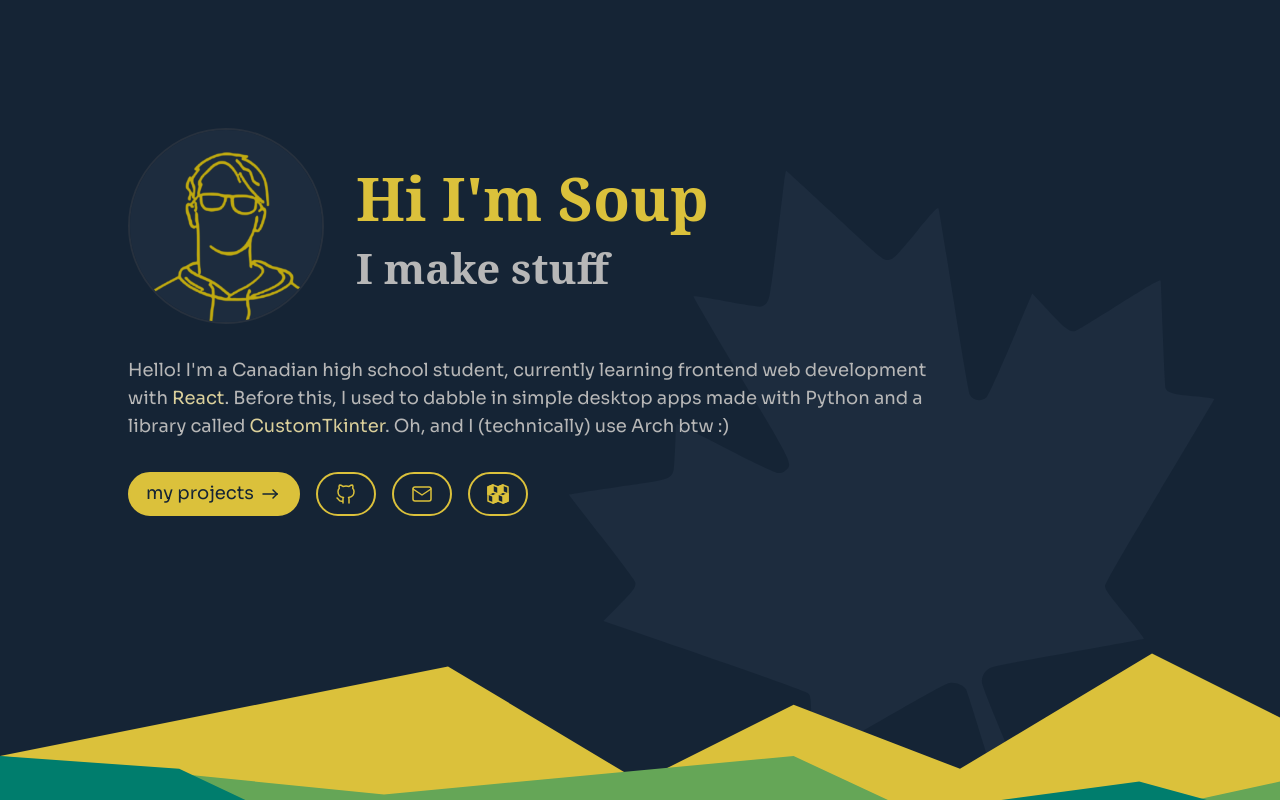
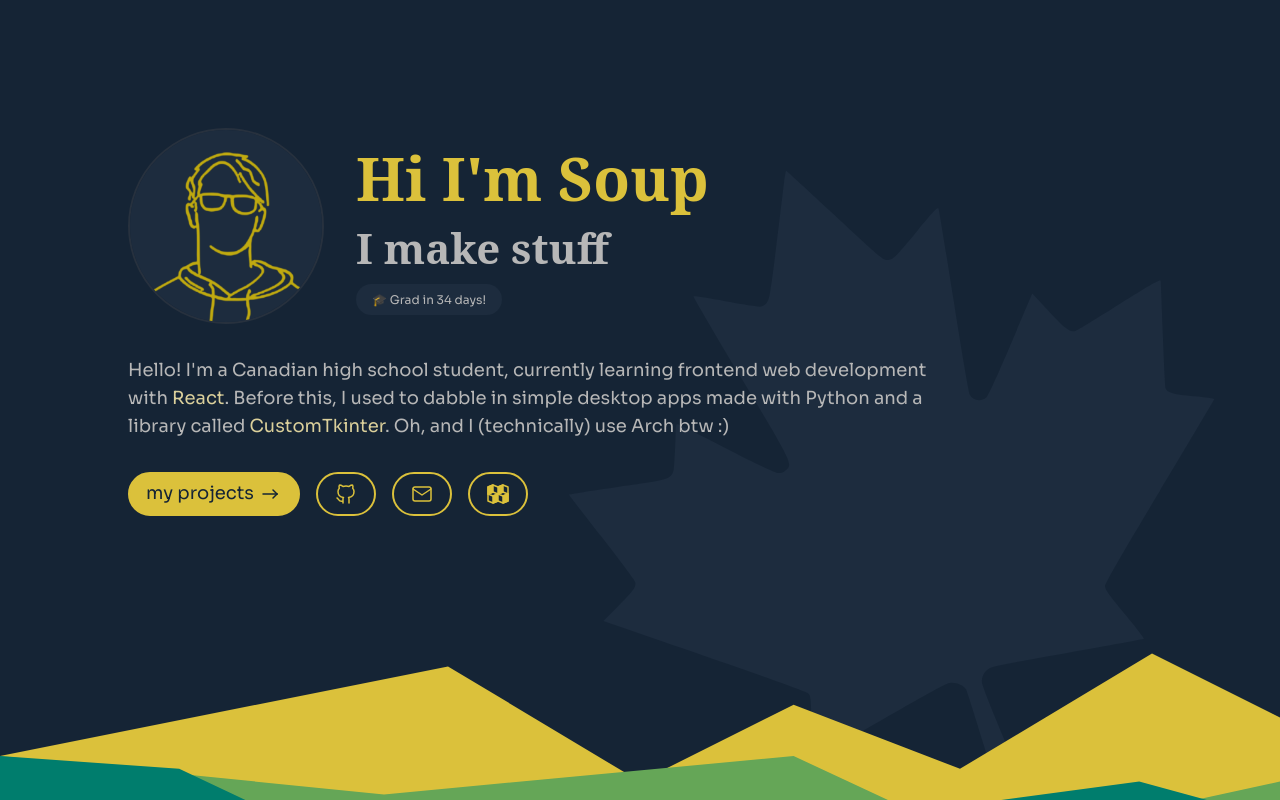
Before and after one commit to SoupCat-Py/reactfolio, a React (Vite) app: page / in a window 1280 px wide. Shown: the top 800 px of the page. Built offline with nearby package versions, Linux system fonts and the light colour scheme; a web font is replaced by a local one.

Commit message:
added a grad counter :D
it shows how long until i graduate and has another message oce the day
passes

```diff
--- a/package.json
+++ b/package.json
@@ -10,6 +10,7 @@
     "preview": "vite preview"
   },
   "dependencies": {
+    "date-fns": "^4.1.0",
     "prettier": "^3.8.1",
     "react": "^19.2.0",
     "react-dom": "^19.2.0"
--- a/src/sections/Hero.module.css
+++ b/src/sections/Hero.module.css
@@ -3,6 +3,10 @@
 }
 .body {
     max-width: 800px;
+}
+.countdown {
+    padding: 0.5rem 1rem 0.5rem 1rem;
+    margin-top: 0.5rem;
 }
 
 .link {
--- a/src/sections/Hero.tsx
+++ b/src/sections/Hero.tsx
@@ -1,8 +1,26 @@
 import pfp from "../images/pfp.png"
 import styles from "./Hero.module.css"
 import Button from "../components/Button.tsx";
+import { differenceInDays } from "date-fns";
+
+function GetGradDifference()  {
+    const bigDay = new Date(2026,5,5);  // June 5
+    const today = new Date();
+
+    if (today > bigDay) {
+        return "🎉 I Graduated!";
+    }
+    else {
+        const difference = differenceInDays(
+          new Date(bigDay.getFullYear(), bigDay.getMonth(), bigDay.getDate()),
+          new Date(today.getFullYear(), today.getMonth(), today.getDate())
+        );
+        return `🎓 Grad in ${difference} days!`;
+    }
+}
 
 export default function Hero() {
+
     return (
         // empty wrapper so the svg can live outside the main content
         <>
@@ -18,6 +36,9 @@ export default function Hero() {
                 <div className="d-flex flex-col align-start justify-center">
                     <h1 className="color-primary m0">Hi I'm Soup</h1>
                     <h2 className="color-text m0">I make stuff</h2>
+                    <span className={`bg-light small color-text d-flex flex-row g025 radius-card ${styles.countdown}`}>
+                        {GetGradDifference()}
+                    </span>
                 </div>
             </div>
 
```
Also changed, not shown: 1 other file (tests, documents, lock files or other folders).
